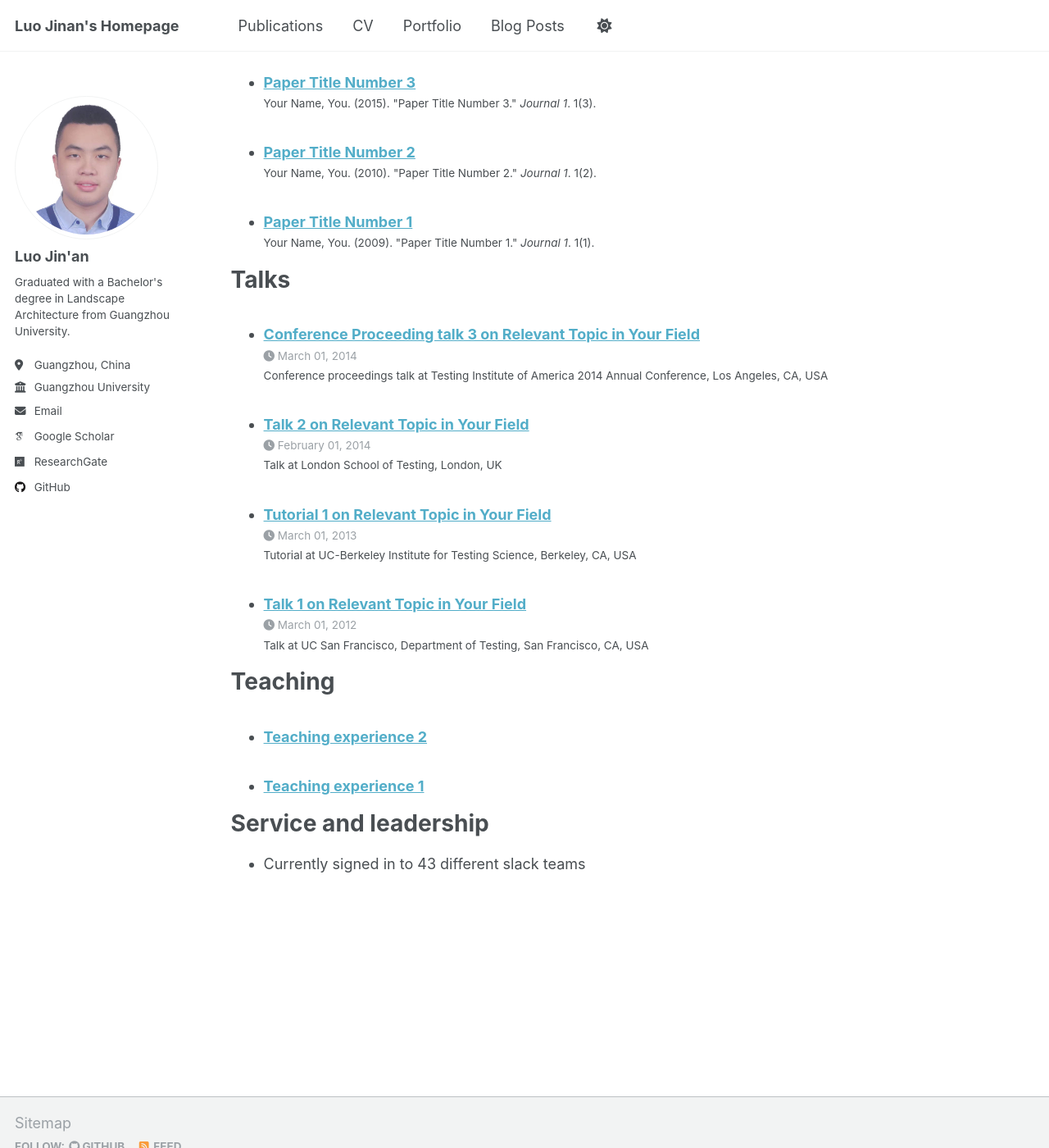
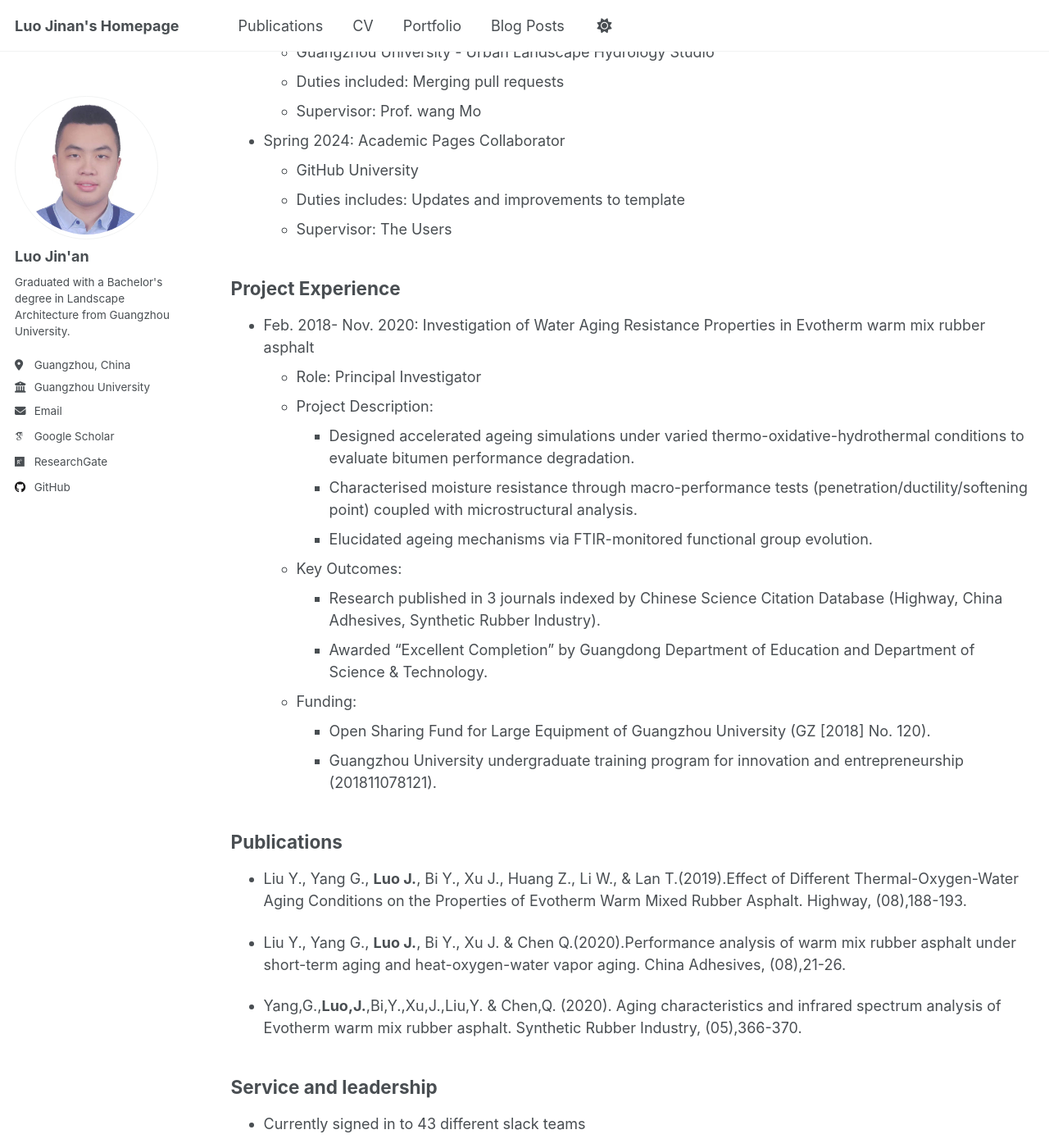
Before and after one commit to SparkeyLock/sparkeylock.github.io, a Jekyll site: the page built from _pages/cv.md, in a window 1280 px wide and 1400 px high, scrolled down 1148 px. Shown: the whole window at 82% size. Built offline with Jekyll 4.4.1, drawn with Linux system fonts in a browser that asks for light colours; some web fonts are replaced; some of the changed text lies outside the part shown.

Commit message:
Update 0.0.34

```diff
--- a/_pages/cv.md
+++ b/_pages/cv.md
@@ -7,58 +7,62 @@ redirect_from:
   - /resume
 ---
 
-{% include base_path %}
+## Education
 
-Education
-======
-* Ph.D in Version Control Theory, GitHub University, 2018 (expected)
-* M.S. in Jekyll, GitHub University, 2014
-* B.S. in GitHub, GitHub University, 2012
+* B.Eng. in Landscape Architecture, Guangzhou University, 2019-2024. (Transferred)
+  > Average Mark:78/100
+  > Core Courses: Landscape Architecture Planning and Design, Principles Of Urban Green Space Planning&Design, Urban Management, Thermodynamics Prototype of Lingnan Architecture, Garden Engineering, Digital Architectural Design,  Principles Of Urban Planning, Landscape Architecture Innovation Research.
+* B.Eng. in Civil Engineering, Guangzhou University, 2017-2019.
+  > Average Mark:80/100
+  > Core Courses: Engineering Geology, Principles of Architecture, Electrical and Electronics Engineering, Mechanics of Materials, Measuration, C Program Design.
 
-Work experience
-======
+## Work experience
+
+* Feb.2018-Nov.2020: Research Assistant
+  * Guangzhou University - Institute of Road and Bridge Engineering
+  * Duties included:
+    * Designed heat-oxygen-water coupling aging experiments for Evotherm warm mix rubber asphalt, prepared 50+ test specimens.
+    * Quantified material performance under various aging conditions through penetration/ductility/softening point tests.
+    * Analyzed hydroxyl/carbonyl functional group variations using FTIR spectroscopy, revealing moisture-accelerated aging mechanisms.
+    * Contributed to data analysis and visualization for 3 journal publications.
+  * Key Achievements:
+    * Discovered liquid water's stronger aging impact than vapor phase.
+    * Established FTIR spectral fingerprint system for water-induced asphalt aging.
+  * Supervisor: Prof. Yang Guoliang
+
+* Sep. 2019-Sep. 2020: Research Assistant
+  * Guangzhou University - Urban Landscape Hydrology Studio
+  * Duties included: Merging pull requests
+  * Supervisor: Prof. wang Mo
+
 * Spring 2024: Academic Pages Collaborator
   * GitHub University
   * Duties includes: Updates and improvements to template
   * Supervisor: The Users
 
-* Fall 2015: Research Assistant
-  * GitHub University
-  * Duties included: Merging pull requests
-  * Supervisor: Professor Hub
+## Project Experience
 
-* Summer 2015: Research Assistant
-  * GitHub University
-  * Duties included: Tagging issues
-  * Supervisor: Professor Git
+* Feb. 2018- Nov. 2020: Investigation of Water Aging Resistance Properties in Evotherm warm mix rubber asphalt
+  * Role: Principal Investigator
+  * Project Description:
+    * Designed accelerated ageing simulations under varied thermo-oxidative-hydrothermal conditions to evaluate bitumen performance degradation.
+    * Characterised moisture resistance through macro-performance tests (penetration/ductility/softening point) coupled with microstructural analysis.
+    * Elucidated ageing mechanisms via FTIR-monitored functional group evolution.
+  * Key Outcomes:
+    * Research published in 3 journals indexed by Chinese Science Citation Database (Highway, China Adhesives, Synthetic Rubber Industry).
+    * Awarded "Excellent Completion" by Guangdong Department of Education and Department of Science & Technology.
+  * Funding:
+    * Open Sharing Fund for Large Equipment of Guangzhou University (GZ [2018] No. 120).
+    * Guangzhou University undergraduate training program for innovation and entrepreneurship (201811078121).
 
-Skills
-======
-* Skill 1
-* Skill 2
-  * Sub-skill 2.1
-  * Sub-skill 2.2
-  * Sub-skill 2.3
-* Skill 3
+## Publications
 
-Publications
-======
-  <ul>{% for post in site.publications reversed %}
-    {% include archive-single-cv.html %}
-  {% endfor %}</ul>
+* Liu Y., Yang G., **Luo J.**, Bi Y., Xu J., Huang Z., Li W., & Lan T.(2019).Effect of Different Thermal-Oxygen-Water Aging Conditions on the Properties of Evotherm Warm Mixed Rubber Asphalt. Highway, (08),188-193.
 
-Talks
-======
-  <ul>{% for post in site.talks reversed %}
-    {% include archive-single-talk-cv.html  %}
-  {% endfor %}</ul>
+* Liu Y., Yang G., **Luo J.**, Bi Y., Xu J. & Chen Q.(2020).Performance analysis of warm mix rubber asphalt under short-term aging and heat-oxygen-water vapor aging. China Adhesives, (08),21-26.
 
-Teaching
-======
-  <ul>{% for post in site.teaching reversed %}
-    {% include archive-single-cv.html %}
-  {% endfor %}</ul>
+* Yang,G.,**Luo,J.**,Bi,Y.,Xu,J.,Liu,Y. & Chen,Q. (2020). Aging characteristics and infrared spectrum analysis of Evotherm warm mix rubber asphalt. Synthetic Rubber Industry, (05),366-370.
 
-Service and leadership
-======
+## Service and leadership
+
 * Currently signed in to 43 different slack teams
```
Also changed, not shown: _pages/about.md (+1 -1 lines), _pages/publications.md (+1 -1 lines).
